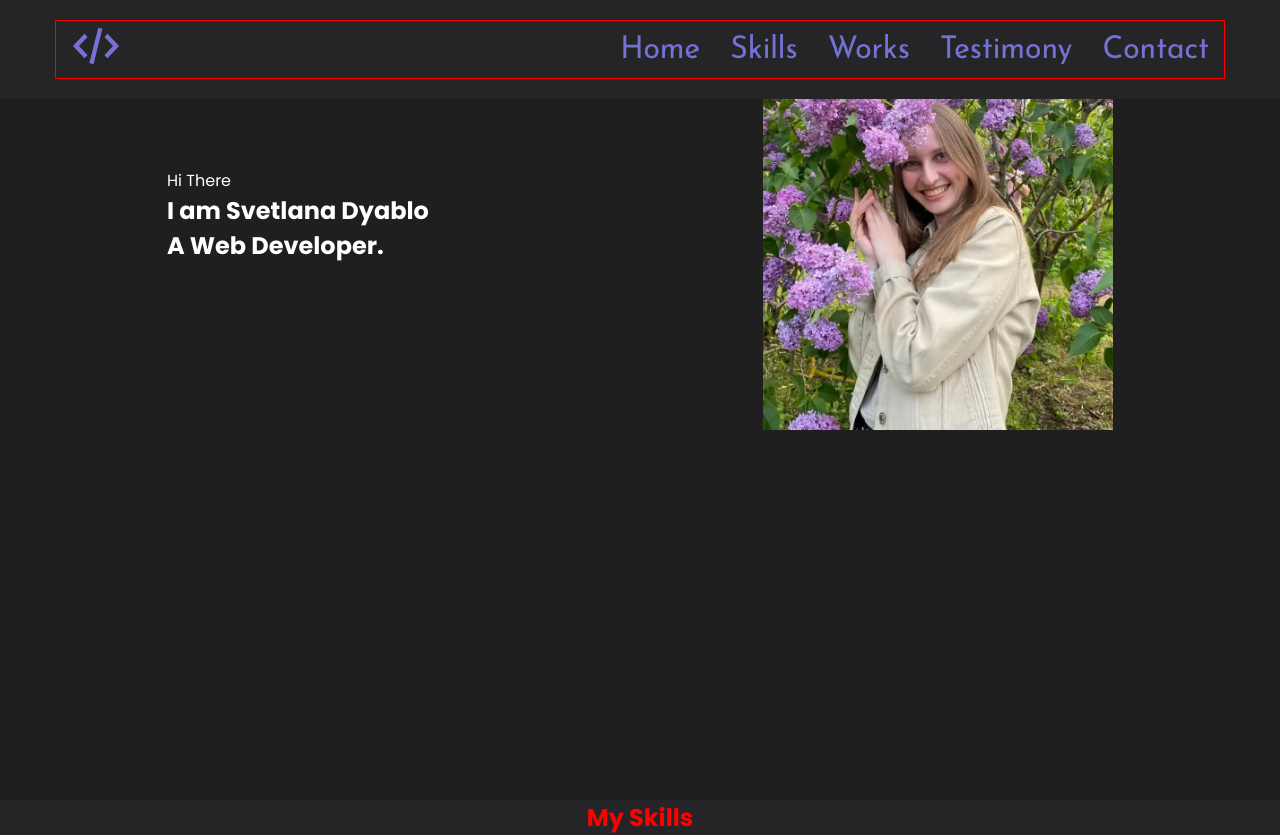
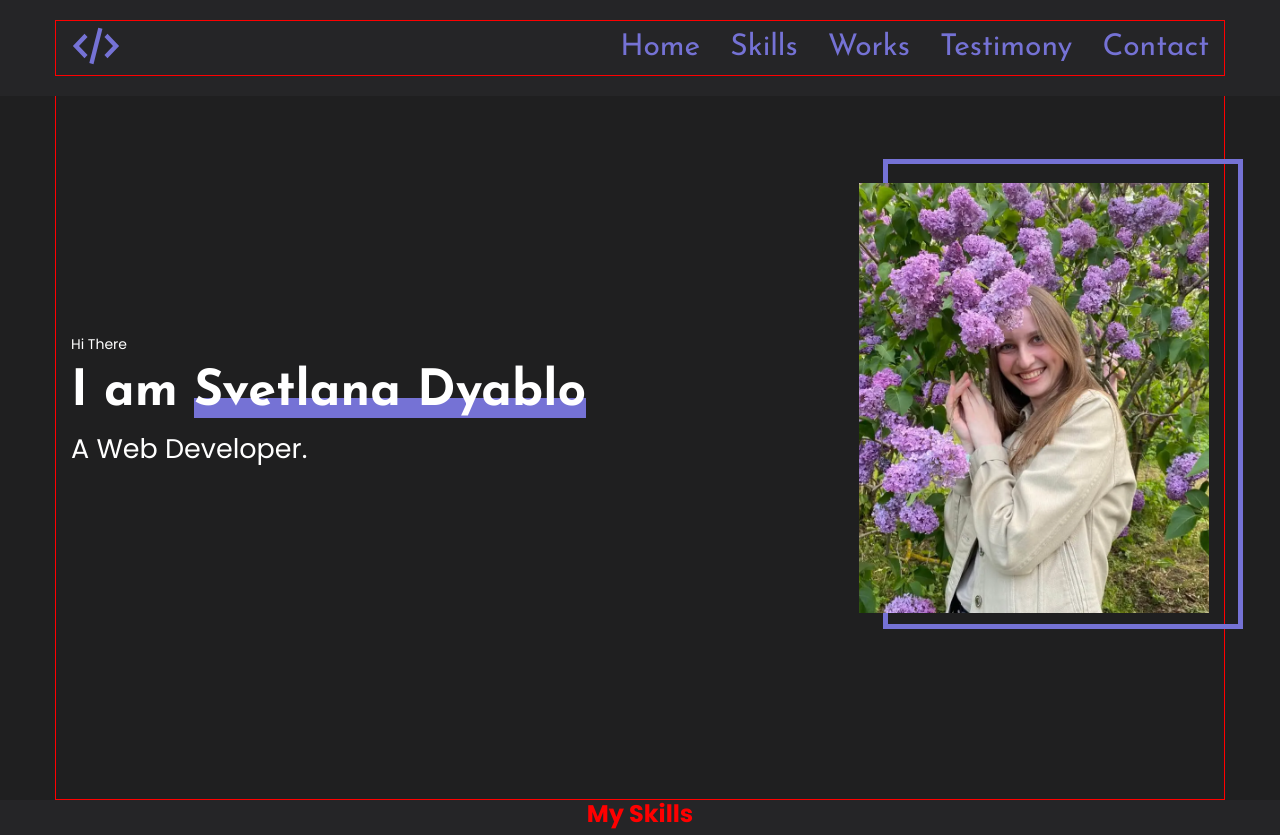
Before and after one commit to Moi-glaza-vezde/portfolio1, a React app: page / in a window 1280 px wide. Shown: the top 835 px of the page. Built offline with nearby package versions, Linux system fonts and the light colour scheme.

Commit message:
main done

```diff
--- a/src/components/FlexWrapper.tsx
+++ b/src/components/FlexWrapper.tsx
@@ -6,6 +6,7 @@
    justify?: string;
    align?: string;
    wrap?: string;
+   //height?:string;
 };
 
 export const FlexWrapper = styled.div<FlexWrapperPropsType>`
@@ -17,4 +18,6 @@
    align-items: ${(props) => props.align || 'stretch'};
 
    flex-wrap: ${(props) => props.wrap || 'nowrap'};
+
+   height: 100%;
 `;
--- a/src/layout/sections/main/Main.tsx
+++ b/src/layout/sections/main/Main.tsx
@@ -2,26 +2,40 @@
 import styled from 'styled-components';
 import photo from '../../../assets/images/photo.webp';
 import { FlexWrapper } from '../../../components/FlexWrapper';
+import { Container } from '../../../components/Container';
+import { thems } from '../../../stryled/Theme';
 
 export const Main = () => {
    return (
       <StyledMain>
-         <FlexWrapper align={'center'} justify={'space-around'}>
-            <div>
-               <span>Hi There</span>
-               <Name>I am Svetlana Dyablo</Name>
-               <MainTitle>A Web Developer. </MainTitle>
-            </div>
-
-            <Photo src={photo} alt="" />
-         </FlexWrapper>
+         <Container>
+            <FlexWrapper align={'center'} justify={'space-between'}>
+               <div>
+                  <SmallText>Hi There</SmallText>
+                  <Name>
+                     I am <span>Svetlana Dyablo</span>{' '}
+                  </Name>
+                  <MainTitle>A Web Developer. </MainTitle>
+               </div>
+               <FotoWrapper>
+                  <Photo src={photo} alt="" />
+               </FotoWrapper>
+            </FlexWrapper>
+         </Container>
       </StyledMain>
    );
 };
 
+const SmallText = styled.span`
+   font-size: 14px;
+   font-weight: 400;
+`;
+
 const StyledMain = styled.section`
    min-height: 100vh;
    background-color: #fff5e7;
+   display: flex;
+   //justify-content: space-around;
 `;
 
 const Photo = styled.img`
@@ -30,5 +44,48 @@
    object-fit: cover;
 `;
 
-const MainTitle = styled.h1``;
-const Name = styled.h2``;
+const MainTitle = styled.h1`
+   font-family: 'Poppins', sans-serif;
+   font-size: 27px;
+   font-weight: 400;
+`;
+
+const Name = styled.h2`
+   font-family: 'Josefin Sans', sans-serif;
+   font-size: 50px;
+   font-weight: 700;
+   margin: 10px 0;
+
+   span {
+      z-index: 0;
+
+      position: relative;
+
+      &::before {
+         content: '';
+         display: inline-block;
+         width: 100%;
+         height: 20px;
+         background-color: ${thems.colors.accent};
+         position: absolute;
+         bottom: 0;
+         z-index: -1;
+      }
+   }
+`;
+const FotoWrapper = styled.div`
+   position: relative;
+   z-index: 0;
+
+   &::before {
+      content: '';
+      display: inline-block;
+      width: 360px;
+      height: 470px;
+      border: 5px solid ${thems.colors.accent};
+      position: absolute;
+      top: -24px;
+      left: 24px;
+      z-index: -1;
+   }
+`;
--- a/src/stryled/Clobal.styled.tsx
+++ b/src/stryled/Clobal.styled.tsx
@@ -25,6 +25,9 @@
   -webkit-font-smoothing: antialiased;
   -moz-osx-font-smoothing: grayscale;
   color: ${thems.colors.font};
+  background-color: ${thems.colors.primaryBg};
+  line-height: 1.2;
+
 }
 
 	a{
```
